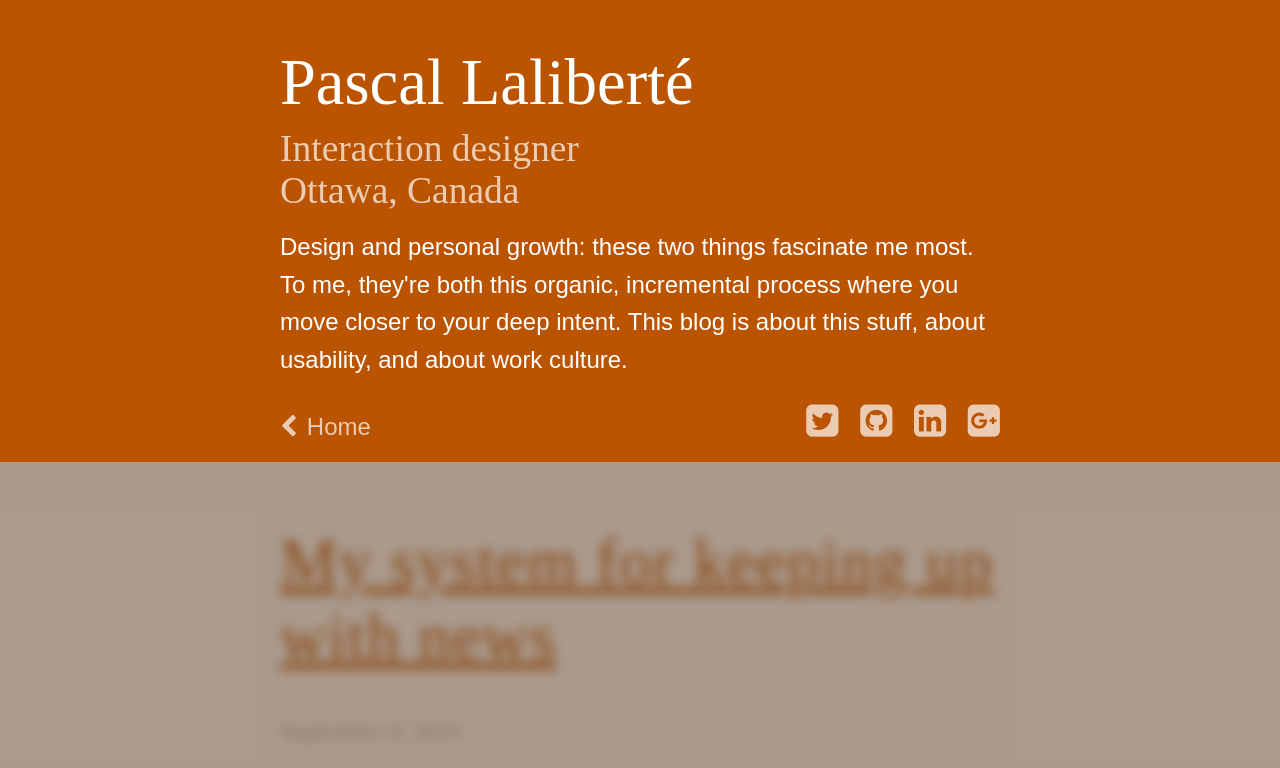
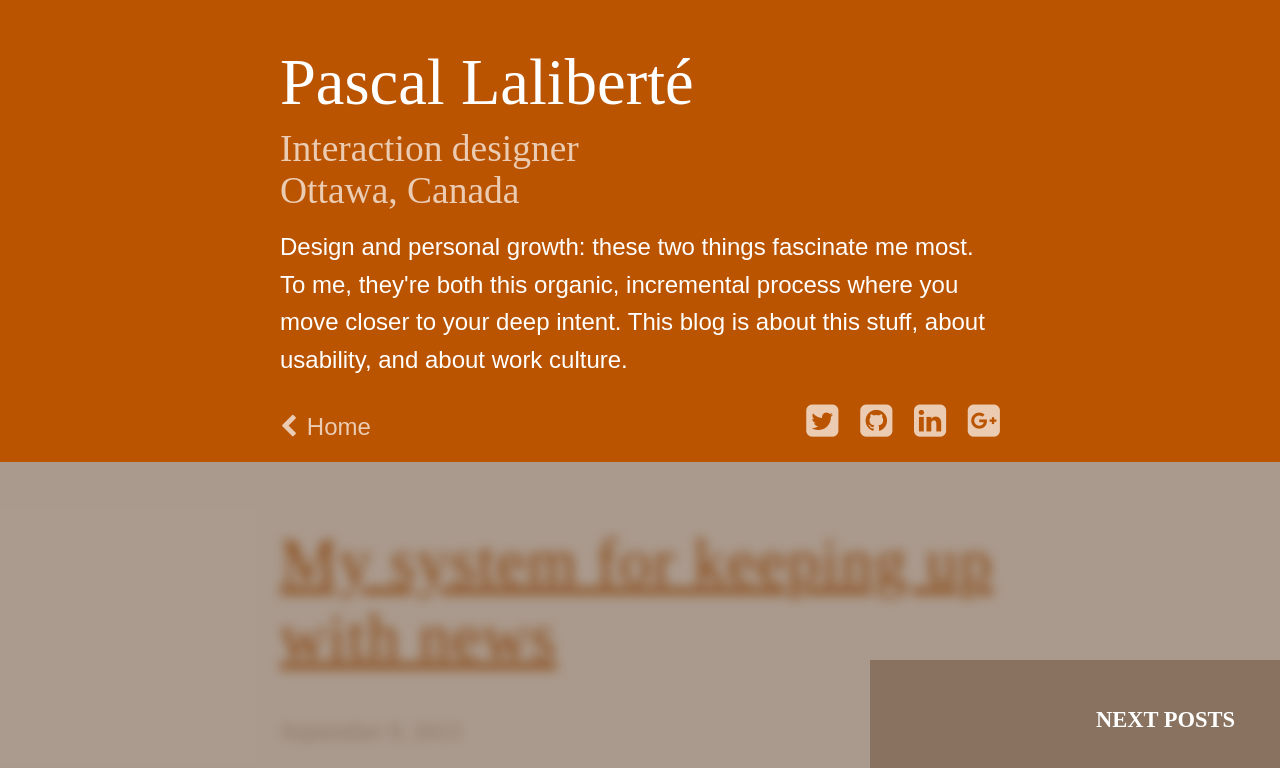
Before and after one commit to pascallaliberte/by.pascallaliberte.me, a Jekyll site: the page built from index.html, in a window 1280 px wide, cut to the strip 0-768 px from the top of the page. Built offline with Jekyll 4.4.1, drawn with Linux system fonts in a browser that asks for light colours; nearby versions of some CDN libraries; the list of posts is cut into pages by our own code; some of the changed text lies outside the part shown.

Commit message:
Styled the pagination links to blog-nav

```diff
--- /dev/null
+++ b/_includes/blog-nav-pagination.html
@@ -0,0 +1,19 @@
+<div class="blog-nav-container">
+  <nav class="blog-nav">
+    {% if paginator.previous_page %}
+    {% if paginator.previous_page > 1 %}
+    <a href="/page{{ paginator.previous_page }}" class="blog-nav-previous">
+      <h3 class="blog-nav-label">Previous posts</h3>
+    {% else %}
+    <a href="/" class="blog-nav-previous">
+      <h3 class="blog-nav-label">Home</h3>
+    {% endif %}
+    </a>
+    {% endif %}
+    {% if paginator.next_page %}
+    <a href="/page{{ paginator.next_page }}" class="blog-nav-next">
+      <h3 class="blog-nav-label">Next posts</h3>
+    </a>
+    {% endif %}
+  </nav>
+</div>
--- a/_layouts/home.html
+++ b/_layouts/home.html
@@ -17,4 +17,4 @@ key: is-home
 
 {% include to-top.html %}
 
-{% include blog-nav.html %}
+{% include blog-nav-pagination.html %}
--- a/a/css/screen.css
+++ b/a/css/screen.css
@@ -1001,39 +1001,37 @@ a.intro-more:hover, a.intro-more:active {
   color: white;
 }
 
-/* line 66, ../sass/modules/blog-nav.sass */
-.is-fits-blog-nav-simple.is-top .blog-nav-previous, .is-fits-blog-nav-simple.is-top .blog-nav-next {
+/* line 67, ../sass/modules/blog-nav.sass */
+.is-not-home.is-fits-blog-nav-simple.is-top .blog-nav-previous, .is-not-home.is-fits-blog-nav-simple.is-top .blog-nav-next {
   display: block;
   bottom: 15px;
   bottom: 1.5rem;
 }
-
-/* line 71, ../sass/modules/blog-nav.sass */
-.is-fits-blog-nav.is-top .blog-nav-previous, .is-fits-blog-nav.is-top .blog-nav-next {
+/* line 72, ../sass/modules/blog-nav.sass */
+.is-not-home.is-fits-blog-nav.is-top .blog-nav-previous, .is-not-home.is-fits-blog-nav.is-top .blog-nav-next {
   display: block;
   bottom: 50px;
   bottom: 5rem;
 }
-
-/* line 76, ../sass/modules/blog-nav.sass */
-.is-fits-blog-nav-large.is-top .blog-nav-previous, .is-fits-blog-nav-large.is-top .blog-nav-next {
+/* line 77, ../sass/modules/blog-nav.sass */
+.is-not-home.is-fits-blog-nav-large.is-top .blog-nav-previous, .is-not-home.is-fits-blog-nav-large.is-top .blog-nav-next {
   display: block;
   bottom: 80px;
   bottom: 8rem;
 }
 
-/* line 80, ../sass/modules/blog-nav.sass */
+/* line 81, ../sass/modules/blog-nav.sass */
 .blog-nav-previous {
   left: 0;
 }
 
-/* line 83, ../sass/modules/blog-nav.sass */
+/* line 84, ../sass/modules/blog-nav.sass */
 .blog-nav-next {
   right: 0;
   text-align: right;
 }
 
-/* line 87, ../sass/modules/blog-nav.sass */
+/* line 88, ../sass/modules/blog-nav.sass */
 .blog-nav-label {
   font-family: adelle-sans;
   text-transform: uppercase;
@@ -1044,7 +1042,7 @@ a.intro-more:hover, a.intro-more:active {
   line-height: 1.6rem;
 }
 
-/* line 94, ../sass/modules/blog-nav.sass */
+/* line 95, ../sass/modules/blog-nav.sass */
 .is-fits-blog-nav-large .blog-nav-label {
   font-size: 15px;
   font-size: 1.5rem;
@@ -1052,12 +1050,12 @@ a.intro-more:hover, a.intro-more:active {
   line-height: 2rem;
 }
 
-/* line 98, ../sass/modules/blog-nav.sass */
+/* line 99, ../sass/modules/blog-nav.sass */
 .blog-nav-label .separator {
   display: none;
 }
 
-/* line 101, ../sass/modules/blog-nav.sass */
+/* line 102, ../sass/modules/blog-nav.sass */
 .blog-nav-post-title {
   font-family: adelle;
   font-weight: 400;
@@ -1065,19 +1063,19 @@ a.intro-more:hover, a.intro-more:active {
   display: none;
 }
 @media (min-width: 512px) {
-  /* line 101, ../sass/modules/blog-nav.sass */
+  /* line 102, ../sass/modules/blog-nav.sass */
   .blog-nav-post-title {
     display: block;
   }
 }
 
-/* line 109, ../sass/modules/blog-nav.sass */
+/* line 110, ../sass/modules/blog-nav.sass */
 .is-top .blog-nav-post-title {
   display: none;
 }
 
 @media (min-width: 512px) {
-  /* line 112, ../sass/modules/blog-nav.sass */
+  /* line 113, ../sass/modules/blog-nav.sass */
   .is-fits-blog-nav.is-top .blog-nav-post-title {
     display: block;
   }
--- a/index.html
+++ b/index.html
@@ -68,23 +68,6 @@ layout: home
 
     {% endif %}
 
-
-
   {% endfor %}
 
-  <!-- Pagination links -->
-  <div class="pagination">
-    {% if paginator.previous_page %}
-      <a href="/page{{ paginator.previous_page }}" class="previous">Previous</a>
-    {% else %}
-      <span class="previous">Previous</span>
-    {% endif %}
-    <span class="page_number ">Page: {{ paginator.page }} of {{ paginator.total_pages }}</span>
-    {% if paginator.next_page %}
-      <a href="/page{{ paginator.next_page }}" class="next">Next</a>
-    {% else %}
-      <span class="next ">Next</span>
-    {% endif %}
-  </div>
-
 </div>
```
Also changed, not shown: a/css/modules/blog-nav.css (+15 -17 lines), a/sass/modules/blog-nav.sass (+13 -12 lines).
